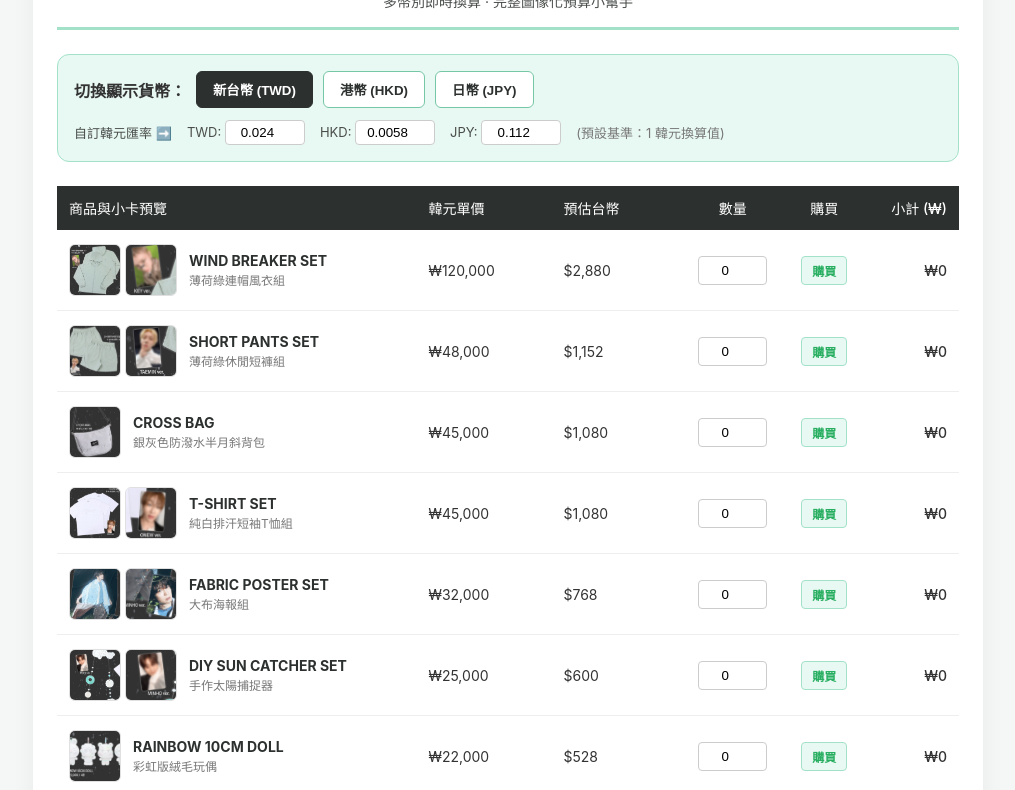
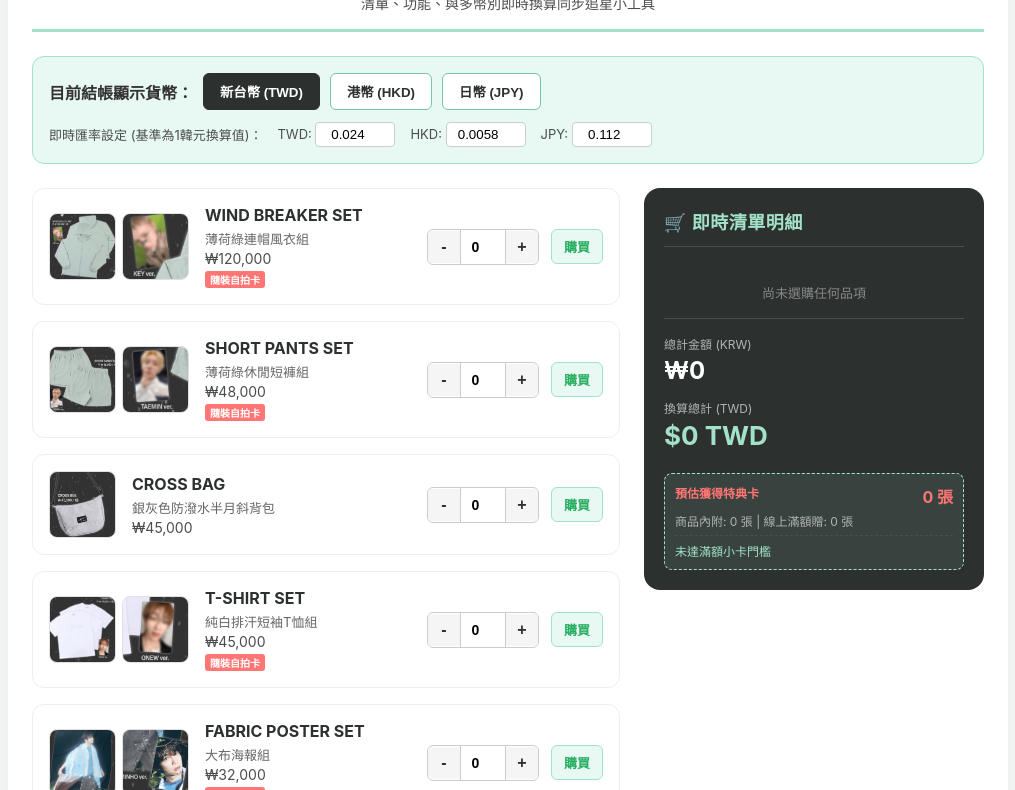
Before and after one commit to iamrita5623/SHINee_WORLD_VIII_goods_calculator, a plain HTML site: page index.html in a window 1280 px wide. Shown: the part 96-886 px from the top of the page, without its empty margins (132-1147 px from the left). Drawn offline with Linux system fonts and the light colour scheme.

Commit message:
Update index.html

```diff
--- a/index.html
+++ b/index.html
@@ -3,7 +3,7 @@
 <head>
     <meta charset="UTF-8">
     <meta name="viewport" content="width=device-width, initial-scale=1.0">
-    <title>SHINee SW8 [THE INVERT] 2nd MD 智慧預算試算表</title>
+    <title>SHINee SW8 [THE INVERT] 智慧追星行程與記帳系統</title>
     <style>
         :root {
             --mint-primary: #a3e2c9;
@@ -27,7 +27,7 @@
 
         .container {
             width: 100%;
-            max-width: 950px;
+            max-width: 1000px;
             background: var(--white);
             border-radius: 16px;
             box-shadow: 0 8px 24px rgba(0, 0, 0, 0.05);
@@ -44,7 +44,7 @@
 
         header h1 {
             color: var(--charcoal-dark);
-            font-size: 24px;
+            font-size: 26px;
             margin: 0 0 8px 0;
             letter-spacing: 1px;
         }
@@ -55,6 +55,7 @@
             font-size: 14px;
         }
 
+        /* 頂部控制面板與匯率切換 */
         .control-panel {
             background-color: var(--mint-light);
             border: 1px solid var(--mint-primary);
@@ -107,48 +108,53 @@
             text-align: center;
         }
 
-        .table-responsive {
-            overflow-x: auto;
+        /* 主控佈局：左側品項清單，右側即時購物車明細 */
+        .main-layout {
+            display: grid;
+            grid-template-columns: 1fr 340px;
+            gap: 24px;
         }
 
-        table {
-            width: 100%;
-            border-collapse: collapse;
-            margin-bottom: 24px;
-            text-align: left;
+        .products-section {
+            display: flex;
+            flex-direction: column;
+            gap: 16px;
         }
 
-        th {
-            background-color: var(--charcoal-dark);
-            color: var(--white);
-            padding: 12px;
-            font-size: 14px;
-            font-weight: 500;
+        /* 單個商品卡片樣式 */
+        .product-card {
+            display: flex;
+            align-items: center;
+            justify-content: space-between;
+            border: 1px solid #eeeeee;
+            border-radius: 12px;
+            padding: 16px;
+            background-color: var(--white);
+            transition: transform 0.2s, box-shadow 0.2s;
         }
 
-        td {
-            padding: 14px 12px;
-            border-bottom: 1px solid #eeeeee;
-            font-size: 14px;
-            vertical-align: middle;
+        .product-card:hover {
+            transform: translateY(-2px);
+            box-shadow: 0 4px 12px rgba(0,0,0,0.04);
         }
 
-        .product-cell {
+        .product-details {
             display: flex;
             align-items: center;
-            gap: 12px;
+            gap: 16px;
         }
 
         .img-container {
             display: flex;
-            gap: 4px;
+            gap: 6px;
+            position: relative;
         }
 
         .thumb-img {
-            width: 50px;
-            height: 50px;
+            width: 65px;
+            height: 65px;
             object-fit: cover;
-            border-radius: 6px;
+            border-radius: 8px;
             border: 1px solid #e0e0e0;
             background-color: #fafafa;
         }
@@ -160,34 +166,75 @@
 
         .item-name {
             font-weight: bold;
+            font-size: 16px;
             color: var(--charcoal-dark);
         }
 
         .item-spec {
-            font-size: 12px;
-            color: #777;
+            font-size: 13px;
+            color: #666;
+            margin-top: 4px;
+        }
+
+        .price-tag {
+            font-size: 14px;
+            color: var(--charcoal-light);
             margin-top: 2px;
         }
 
-        .quantity-input {
-            width: 55px;
-            padding: 6px;
+        .action-area {
+            display: flex;
+            align-items: center;
+            gap: 12px;
+        }
+
+        .qty-counter {
+            display: flex;
+            align-items: center;
             border: 1px solid #cccccc;
-            border-radius: 4px;
+            border-radius: 6px;
+            overflow: hidden;
+            background-color: var(--white);
+        }
+
+        .qty-btn {
+            background: #f5f5f5;
+            border: none;
+            width: 32px;
+            height: 32px;
+            font-size: 16px;
+            cursor: pointer;
+            font-weight: bold;
+            color: var(--charcoal-dark);
+            transition: background 0.2s;
+        }
+
+        .qty-btn:hover {
+            background: #e0e0e0;
+        }
+
+        .qty-input {
+            width: 40px;
+            height: 32px;
+            border: none;
+            border-left: 1px solid #ccc;
+            border-right: 1px solid #ccc;
             text-align: center;
+            font-size: 14px;
+            font-weight: bold;
         }
 
         .buy-link {
             display: inline-block;
             background-color: var(--mint-light);
             color: #27ae60;
-            padding: 5px 10px;
-            border-radius: 4px;
+            padding: 7px 12px;
+            border-radius: 6px;
             text-decoration: none;
-            font-size: 12px;
+            font-size: 13px;
             font-weight: bold;
             border: 1px solid var(--mint-primary);
-            transition: background 0.2s;
+            transition: all 0.2s;
         }
 
         .buy-link:hover {
@@ -195,43 +242,107 @@
             color: var(--charcoal-dark);
         }
 
-        .summary-card {
+        /* 右側固定側邊欄：即時結帳看板 */
+        .cart-sidebar {
             background-color: var(--charcoal-dark);
             color: var(--white);
-            border-radius: 12px;
+            border-radius: 16px;
             padding: 20px;
-            display: grid;
-            grid-template-columns: repeat(auto-fit, minmax(220px, 1fr));
-            gap: 20px;
-            margin-top: 20px;
+            box-sizing: border-box;
+            height: fit-content;
+            position: sticky;
+            top: 20px;
         }
 
-        .summary-item {
+        .sidebar-title {
+            font-size: 18px;
+            font-weight: bold;
+            border-bottom: 1px solid var(--charcoal-light);
+            padding-bottom: 12px;
+            margin-bottom: 16px;
+            color: var(--mint-primary);
+            letter-spacing: 0.5px;
+        }
+
+        .cart-items-list {
+            max-height: 220px;
+            overflow-y: auto;
+            margin-bottom: 16px;
+            font-size: 13px;
+        }
+
+        .cart-item-row {
+            display: flex;
+            justify-content: space-between;
+            margin-bottom: 10px;
+            color: #e0e0e0;
+        }
+
+        .summary-block {
+            border-top: 1px solid var(--charcoal-light);
+            padding-top: 16px;
+            display: flex;
+            flex-direction: column;
+            gap: 14px;
+        }
+
+        .summary-row {
             display: flex;
             flex-direction: column;
         }
 
-        .summary-item .label {
-            font-size: 13px;
-            color: var(--mint-primary);
-            margin-bottom: 6px;
-            letter-spacing: 0.5px;
+        .summary-row .label {
+            font-size: 12px;
+            color: #b0b5b2;
+            margin-bottom: 4px;
         }
 
-        .summary-item .value {
+        .summary-row .value {
             font-size: 24px;
             font-weight: bold;
         }
 
-        .summary-item .sub-value {
+        .summary-row .converted-value {
+            font-size: 26px;
+            font-weight: bold;
+            color: var(--mint-primary);
+        }
+
+        .bonus-status-box {
+            background-color: rgba(163, 226, 201, 0.1);
+            border: 1px dashed var(--mint-primary);
+            border-radius: 8px;
+            padding: 10px;
+            margin-top: 8px;
             font-size: 12px;
-            color: #b0b5b2;
+        }
+
+        .bonus-title {
+            color: #ff7675;
+            font-weight: bold;
+            margin-bottom: 4px;
+            display: flex;
+            justify-content: space-between;
+        }
+
+        .bonus-badge-inline {
+            background-color: #ff7675;
+            color: white;
+            padding: 1px 5px;
+            border-radius: 3px;
+            font-size: 10px;
+            font-weight: bold;
+            display: inline-block;
             margin-top: 4px;
         }
 
-        @media (max-width: 768px) {
-            .product-cell { flex-direction: column; align-items: flex-start; gap: 8px; }
-            td, th { padding: 10px 6px; font-size: 13px; }
+        /* 捲軸美化 */
+        .cart-items-list::-webkit-scrollbar { width: 6px; }
+        .cart-items-list::-webkit-scrollbar-thumb { background-color: var(--charcoal-light); border-radius: 3px; }
+
+        @media (max-width: 850px) {
+            .main-layout { grid-template-columns: 1fr; }
+            .cart-sidebar { position: static; }
         }
     </style>
 </head>
@@ -239,68 +350,77 @@
 
 <div class="container">
     <header>
-        <h1>SHINee WORLD VIII [THE INVERT] 2nd MD 試算表</h1>
-        <p>多幣別即時換算 ‧ 完整圖像化預算小幫手</p>
+        <h1>SHINee WORLD VIII [THE INVERT] 智慧記帳系統</h1>
+        <p>清單、功能、與多幣別即時換算同步追星小工具</p>
     </header>
 
+    <!-- 頂部匯率變更面板 -->
     <div class="control-panel">
         <div class="currency-selector">
-            <strong>切換顯示貨幣：</strong>
-            <button class="currency-btn active" onclick="changeCurrency('TWD')">新台幣 (TWD)</button>
-            <button class="currency-btn" onclick="changeCurrency('HKD')">港幣 (HKD)</button>
-            <button class="currency-btn" onclick="changeCurrency('JPY')">日幣 (JPY)</button>
+            <strong>目前結帳顯示貨幣：</strong>
+            <button class="currency-btn active" id="btn-TWD" onclick="changeCurrency('TWD')">新台幣 (TWD)</button>
+            <button class="currency-btn" id="btn-HKD" onclick="changeCurrency('HKD')">港幣 (HKD)</button>
+            <button class="currency-btn" id="btn-JPY" onclick="changeCurrency('JPY')">日幣 (JPY)</button>
         </div>
         <div class="rates-config">
-            <span>自訂韓元匯率 ➡️ </span>
-            <label>TWD: <input type="number" id="rate-TWD" value="0.024" step="0.0001" oninput="updateCalculations()"></label>
-            <label>HKD: <input type="number" id="rate-HKD" value="0.0058" step="0.0001" oninput="updateCalculations()"></label>
-            <label>JPY: <input type="number" id="rate-JPY" value="0.112" step="0.001" oninput="updateCalculations()"></label>
-            <span style="color: #777;">(預設基準：1 韓元換算值)</span>
+            <span>即時匯率設定 (基準為1韓元換算值)：</span>
+            <label>TWD: <input type="number" id="rate-TWD" value="0.024" step="0.0001" oninput="updateAllTotals()"></label>
+            <label>HKD: <input type="number" id="rate-HKD" value="0.0058" step="0.0001" oninput="updateAllTotals()"></label>
+            <label>JPY: <input type="number" id="rate-JPY" value="0.112" step="0.001" oninput="updateAllTotals()"></label>
         </div>
     </div>
 
-    <div class="table-responsive">
-        <table>
-            <thead>
-                <tr>
-                    <th style="width: 40%;">商品與小卡預覽</th>
-                    <th style="width: 15%;">韓元單價</th>
-                    <th style="width: 15%;" id="currency-th-title">預估台幣</th>
-                    <th style="width: 10%; text-align: center;">數量</th>
-                    <th style="width: 10%; text-align: center;">購買</th>
-                    <th style="width: 10%; text-align: right;">小計 (₩)</th>
-                </tr>
-            </thead>
-            <tbody id="mdTableBody">
-                <!-- 由 JS 動態代入品項 -->
-            </tbody>
-        </table>
+    <!-- 主控版塊 -->
+    <div class="main-layout">
+        <!-- 左側：商品選擇區 -->
+        <div class="products-section" id="productsContainer">
+            <!-- 由 JavaScript 動態注入 12 款完美去標籤商品卡片 -->
         </div>
 
-    <div class="summary-card">
-        <div class="summary-item">
+        <!-- 右側：固定結帳側邊欄 -->
+        <div class="cart-sidebar">
+            <div class="sidebar-title">🛒 即時清單明細</div>
+
+            <!-- 選中商品明細 -->
+            <div class="cart-items-list" id="cartItemsList">
+                <div style="color: #888; text-align: center; padding-top: 20px;">尚未選購任何品項</div>
+            </div>
+
+            <!-- 預算與小卡累增統計區 -->
+            <div class="summary-block">
+                <div class="summary-row">
                     <span class="label">總計金額 (KRW)</span>
                     <span class="value" id="totalKrw">₩0</span>
-            <span class="sub-value" id="bonusInfo">未達滿額小卡門檻</span>
                 </div>
-        <div class="summary-item">
-            <span class="label">切換幣別總計</span>
-            <span class="value" id="totalConverted" style="color: var(--mint-primary);">$0 TWD</span>
-            <span class="sub-value">*未包含海外運費與海外刷卡手續費</span>
+
+                <div class="summary-row">
+                    <span class="label" id="convertedLabel">換算總計 (TWD)</span>
+                    <span class="converted-value" id="totalConverted">$0 TWD</span>
                 </div>
-        <div class="summary-item">
-            <span class="label">預估獲得特典卡總數</span>
-            <span class="value" id="totalCards" style="color: #ff7675;">0 張</span>
-            <span class="sub-value" id="cardDetail">明細：本體 0 + 滿額 0</span>
+
+                <!-- 滿額小卡累增計算盒 -->
+                <div class="bonus-status-box">
+                    <div class="bonus-title">
+                        <span>預估獲得特典卡</span>
+                        <span id="totalCardsCount" style="font-size: 16px;">0 張</span>
+                    </div>
+                    <div id="cardDetailsSummary" style="color: #b0b5b2; margin-bottom: 6px;">
+                        商品內附: 0 張 | 線上滿額贈: 0 張
+                    </div>
+                    <div id="bonusProgressText" style="color: var(--mint-primary); border-top: 1px dashed #4a4e4b; padding-top: 6px;">
+                        未達滿額小卡門檻
+                    </div>
+                </div>
+            </div>
         </div>
     </div>
 </div>
 
 <script>
-    // 匯率與貨幣全域狀態
+    // 當前選取貨幣代碼
     let currentCurrency = 'TWD';
 
-    // 清純化官方 12 款品項數據，拿掉括號備註，並保留圖片路徑與連結位置
+    // 完美洗淨備註標籤後的 12 款官方完整商品清單
     const mdItems = [
         { id: 1, name: "WIND BREAKER SET", spec: "薄荷綠連帽風衣組", price: 120000, hasCard: true, imgProd: "images/prod_wind.jpg", imgCard: "images/card_wind.jpg" },
         { id: 2, name: "SHORT PANTS SET", spec: "薄荷綠休閒短褲組", price: 48000, hasCard: true, imgProd: "images/prod_pants.jpg", imgCard: "images/card_pants.jpg" },
@@ -310,26 +430,30 @@
         { id: 6, name: "DIY SUN CATCHER SET", spec: "手作太陽捕捉器", price: 25000, hasCard: true, imgProd: "images/prod_suncatcher.jpg", imgCard: "images/card_suncatcher.jpg" },
         { id: 7, name: "RAINBOW 10CM DOLL", spec: "彩虹版絨毛玩偶", price: 22000, hasCard: false, imgProd: "images/prod_doll.jpg", imgCard: "" },
         { id: 8, name: "WATER BALL", spec: "角色漂浮水晶球", price: 18000, hasCard: false, imgProd: "images/prod_wball.jpg", imgCard: "" },
-        { id: 9, name: "RANDOM SUNSHINE DOLL KEYRING", spec: "隨機角色果凍鑰匙圈", price: 15000, hasCard: false, imgProd: "images/prod_keyring.jpg", imgCard: "" },
+        { id: 9, name: "RANDOM SUNSHINE DOLL KEYRING", spec: "隨機角色果凍鑰苔圈", price: 15000, hasCard: false, imgProd: "images/prod_keyring.jpg", imgCard: "" },
         { id: 10, name: "SCRUNCHIE", spec: "薄荷綠大腸髮圈", price: 11000, hasCard: false, imgProd: "images/prod_scrunchie.jpg", imgCard: "" },
         { id: 11, name: "RANDOM TRADING CARD SET", spec: "隨機明星小卡盲盒", price: 6000, hasCard: false, imgProd: "images/prod_trcard.jpg", imgCard: "" },
         { id: 12, name: "4X6 PHOTO SET", spec: "4X6大照片寫真組", price: 5000, hasCard: false, imgProd: "images/prod_photo.jpg", imgCard: "" }
     ];
 
-    const tableBody = document.getElementById('mdTableBody');
+    // 用於記錄用戶各品項購買數量的字典物件
+    let cartQuantities = {};
+    mdItems.forEach(item => cartQuantities[item.id] = 0);
 
-    // 初始化動態渲染表格
-    function renderTable() {
-        tableBody.innerHTML = '';
+    const productsContainer = document.getElementById('productsContainer');
+
+    // 動態建置購物清單介面
+    function renderProductList() {
+        productsContainer.innerHTML = '';
         mdItems.forEach(item => {
-            const row = document.createElement('tr');
+            const card = document.createElement('div');
+            card.className = 'product-card';
 
-            // 預留圖片區塊：如果沒有小卡圖片就不顯示小卡預覽格
+            // 預留商品與小卡預覽區塊，支援 onerror 自動隱藏防破圖
             const cardImgHtml = item.hasCard ? `<img src="${item.imgCard}" alt="小卡" class="thumb-img" onerror="this.style.display='none'">` : '';
 
-            row.innerHTML = `
-                <td>
-                    <div class="product-cell">
+            card.innerHTML = `
+                <div class="product-details">
                     <div class="img-container">
                         <img src="${item.imgProd}" alt="商品" class="thumb-img" onerror="this.style.display='none'">
                         ${cardImgHtml}
@@ -337,100 +461,127 @@
                     <div class="item-info">
                         <span class="item-name">${item.name}</span>
                         <span class="item-spec">${item.spec}</span>
+                        <span class="price-tag">₩${item.price.toLocaleString()}</span>
+                        ${item.hasCard ? '<div><span class="bonus-badge-inline">隨裝自拍卡</span></div>' : ''}
                     </div>
                 </div>
-                </td>
-                <td>₩${item.price.toLocaleString()}</td>
-                <td id="converted-price-${item.id}">$0</td>
-                <td style="text-align: center;">
-                    <input type="number" class="quantity-input" id="qty-${item.id}" value="0" min="0" oninput="updateCalculations()">
-                </td>
-                <td style="text-align: center;">
+                <div class="action-area">
+                    <div class="qty-counter">
+                        <button class="qty-btn" onclick="adjustQty(${item.id}, -1)">-</button>
+                        <input type="number" class="qty-input" id="input-qty-${item.id}" value="0" min="0" oninput="setQty(${item.id}, this.value)">
+                        <button class="qty-btn" onclick="adjustQty(${item.id}, 1)">+</button>
+                    </div>
                     <a href="https://linktr.ee/SHINee_merch" target="_blank" class="buy-link">購買</a>
-                </td>
-                <td style="text-align: right; font-weight: 500;" id="subtotal-${item.id}">₩0</td>
+                </div>
             `;
-            tableBody.appendChild(row);
+            productsContainer.appendChild(card);
         });
-        updateCalculations();
     }
 
-    // 切換目標顯示貨幣
+    // 加減按鈕控制
+    function adjustQty(itemId, change) {
+        let currentQty = cartQuantities[itemId];
+        let newQty = currentQty + change;
+        if (newQty < 0) newQty = 0;
+
+        cartQuantities[itemId] = newQty;
+        document.getElementById(`input-qty-${itemId}`).value = newQty;
+        updateAllTotals();
+    }
+
+    // 直接鍵盤輸入控制
+    function setQty(itemId, value) {
+        let newQty = parseInt(value) || 0;
+        if (newQty < 0) newQty = 0;
+
+        cartQuantities[itemId] = newQty;
+        updateAllTotals();
+    }
+
+    // 切換當前結帳所採用的顯示貨幣
     function changeCurrency(currencyCode) {
         currentCurrency = currencyCode;
 
-        // 切換按鈕 active 樣式
+        // 變更按鈕高亮樣式
         document.querySelectorAll('.currency-btn').forEach(btn => btn.classList.remove('active'));
-        event.target.classList.add('active');
+        document.getElementById(`btn-${currencyCode}`).classList.add('active');
 
-        // 更新表頭標題文字
-        const titleMap = { 'TWD': '預估台幣', 'HKD': '預估港幣', 'JPY': '預估日幣' };
-        document.getElementById('currency-th-title').innerText = titleMap[currencyCode];
+        // 變更看板文字標題
+        const titleMap = { 'TWD': '換算總計 (TWD)', 'HKD': '換算總計 (HKD)', 'JPY': '換算總計 (JPY)' };
+        document.getElementById('convertedLabel').innerText = titleMap[currencyCode];
 
-        updateCalculations();
+        updateAllTotals();
     }
 
-    // 核心匯率與小卡累增防線運算
-    function updateCalculations() {
+    // 核心處理：明細表刷新、貨幣轉換、以及7萬韓元小卡累增與進度提示
+    function updateAllTotals() {
         const rate = parseFloat(document.getElementById(`rate-${currentCurrency}`).value) || 0;
+        const cartItemsList = document.getElementById('cartItemsList');
+        cartItemsList.innerHTML = '';
+
         let totalKrw = 0;
         let builtInCards = 0;
+        let hasAnyItem = false;
 
         mdItems.forEach(item => {
-            const qtyInput = document.getElementById(`qty-${item.id}`);
-            const qty = parseInt(qtyInput.value) || 0;
-            if (qty < 0) qtyInput.value = 0;
+            const qty = cartQuantities[item.id];
+            if (qty > 0) {
+                hasAnyItem = true;
+                const subtotalKrw = item.price * qty;
+                totalKrw += subtotalKrw;
 
-            // 計算當前貨幣單價
-            const convertedPrice = Math.round(item.price * rate * 100) / 100; // 保留兩位小數或四捨五入
-            const displayPrice = currentCurrency === 'JPY' ? Math.round(item.price * rate) : convertedPrice;
-            document.getElementById(`converted-price-${item.id}`).innerText = `${currentCurrency === 'JPY' ? '¥' : '$'}${displayPrice.toLocaleString()}`;
-
-            // 計算韓元小計
-            const subtotal = item.price * qty;
-            totalKrw += subtotal;
-            document.getElementById(`subtotal-${item.id}`).innerText = `₩${subtotal.toLocaleString()}`;
-
-            // 統計本體卡
                 if (item.hasCard) {
                     builtInCards += qty;
                 }
+
+                // 渲染右側清單列
+                const row = document.createElement('div');
+                row.className = 'cart-item-row';
+                row.innerHTML = `
+                    <span>${item.name} x ${qty}</span>
+                    <span>₩${subtotalKrw.toLocaleString()}</span>
+                `;
+                cartItemsList.appendChild(row);
+            }
         });
 
-        // 滿 70,000 韓元累贈 1 張線上特典卡
+        if (!hasAnyItem) {
+            cartItemsList.innerHTML = `<div style="color: #888; text-align: center; padding-top: 20px;">尚未選購任何品項</div>`;
+        }
+
+        // 滿 70,000 韓元完全累贈
         const bonusCards = Math.floor(totalKrw / 70000);
         const totalCards = builtInCards + bonusCards;
 
-        // 總和換算貨幣計算
-        let totalConvertedValue = totalKrw * rate;
+        // 計算目標顯示幣值（日幣、台幣整數，港幣保留二位小數）
+        let convertedTotal = totalKrw * rate;
         if (currentCurrency === 'JPY' || currentCurrency === 'TWD') {
-            totalConvertedValue = Math.round(totalConvertedValue);
+            convertedTotal = Math.round(convertedTotal);
         } else {
-            totalConvertedValue = totalConvertedValue.toFixed(2);
+            convertedTotal = convertedTotal.toFixed(2);
         }
 
-        // 更新底端看版
+        // 渲染底端更新看板
         document.getElementById('totalKrw').innerText = `₩${totalKrw.toLocaleString()}`;
-        document.getElementById('totalConverted').innerText = `${currentCurrency === 'JPY' ? '¥' : '$'}${Number(totalConvertedValue).toLocaleString()} ${currentCurrency}`;
-        document.getElementById('totalCards').innerText = `${totalCards} 張`;
+        document.getElementById('totalConverted').innerText = `${currentCurrency === 'JPY' ? '¥' : '$'}${Number(convertedTotal).toLocaleString()} ${currentCurrency}`;
+        document.getElementById('totalCardsCount').innerText = `${totalCards} 張`;
+        document.getElementById('cardDetailsSummary').innerText = `商品內附: ${builtInCards} 張 | 線上滿額贈: ${bonusCards} 張`;
 
-        // 滿額卡進度條提示文字
-        const bonusInfoText = document.getElementById('bonusInfo');
+        // 計算滿額進度提示
+        const progressText = document.getElementById('bonusProgressText');
         if (totalKrw === 0) {
-            bonusInfoText.innerText = "未達滿額小卡門檻";
+            progressText.innerText = "未達滿額小卡門檻";
         } else if (totalKrw < 70000) {
             const nextLevel = 70000 - totalKrw;
-            bonusInfoText.innerText = `還差 ₩${nextLevel.toLocaleString()} 即可多拿 1 張滿額特別卡！`;
+            progressText.innerText = `還差 ₩${nextLevel.toLocaleString()} 即可多送 1 張滿額自拍卡！`;
         } else {
             const nextLevel = 70000 - (totalKrw % 70000);
-            bonusInfoText.innerText = `🎉 已達門檻！再湊 ₩${nextLevel.toLocaleString()} 多送 1 張線上卡！`;
+            progressText.innerText = `🎉 已達門檻！再湊 ₩${nextLevel.toLocaleString()} 多拿 1 張線上特典卡！`;
+        }
     }
 
-        document.getElementById('cardDetail').innerText = `明細：商品內附卡 ${builtInCards} 張 + 線上滿額贈卡 ${bonusCards} 張`;
-    }
-
-    // 頁面啟動
-    renderTable();
+    // 啟動初始化
+    renderProductList();
 </script>
 
 </body>
```
Lines whose indentation alone changed are shown as unchanged.
